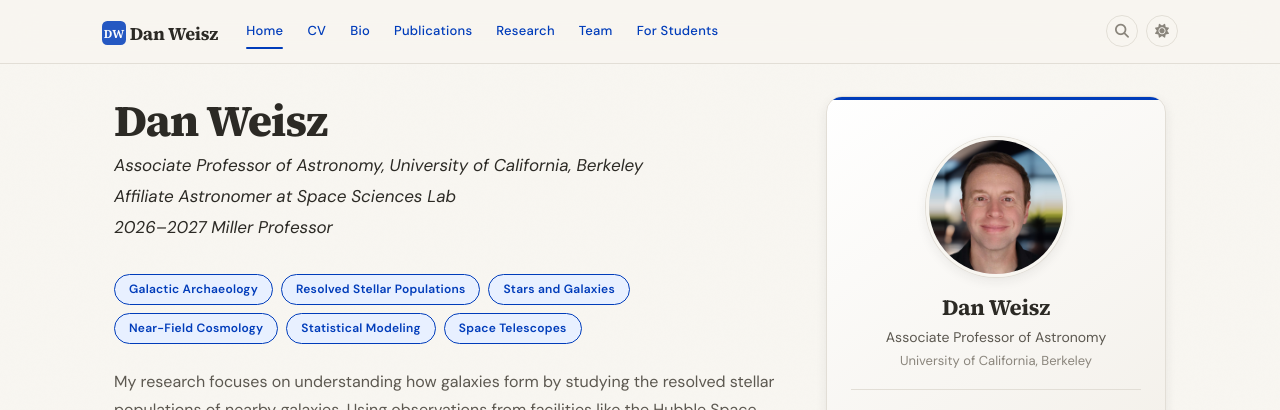
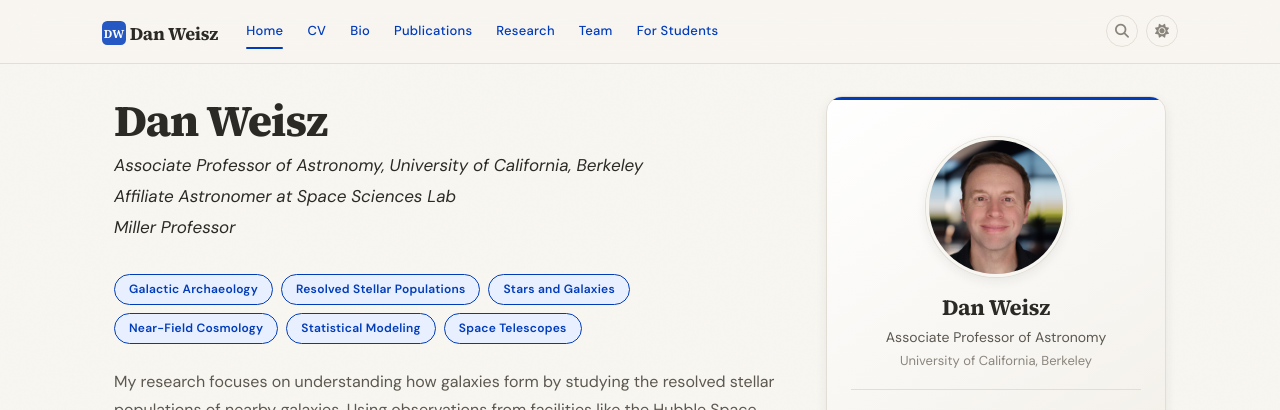
Before and after one commit to dweisz/dweisz.github.io, a Jekyll site: the page built from _pages/home.md, in a window 1280 px wide. Shown: the top 410 px of the page. Built offline with Jekyll 4.4.1, drawn with Linux system fonts in a browser that asks for light colours; a style sheet for code colours, icons or effects is not loaded.

Commit message:
Update home.md

```diff
--- a/_pages/home.md
+++ b/_pages/home.md
@@ -6,7 +6,7 @@ permalink: /
 ---
 
 <h2 class="home-hero">{{ site.name }}</h2>
-<p class="home-hero-sub">{{ site.title }}, {{ site.institution }}<br>Affiliate Astronomer at Space Sciences Lab<br>2026&#8211;2027 Miller Professor</p>
+<p class="home-hero-sub">{{ site.title }}, {{ site.institution }}<br>Affiliate Astronomer at Space Sciences Lab<br>Miller Professor</p>
 
 <div class="chip-container" markdown="0">
 <a href="{{ site.url }}{{ site.baseurl }}/research" class="chip">Galactic Archaeology</a>
```
